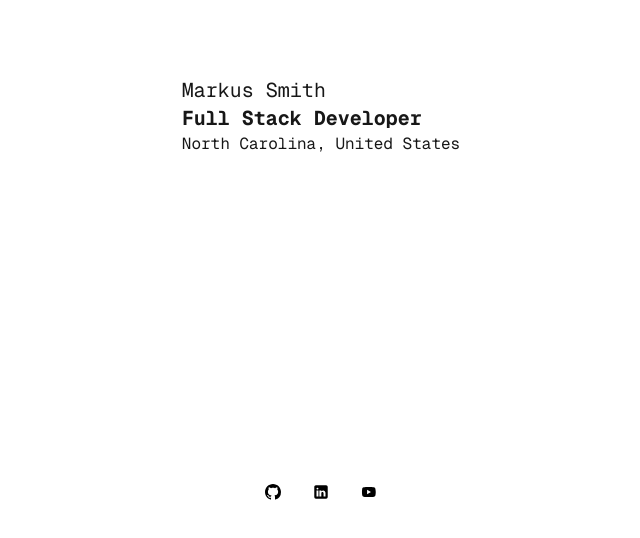
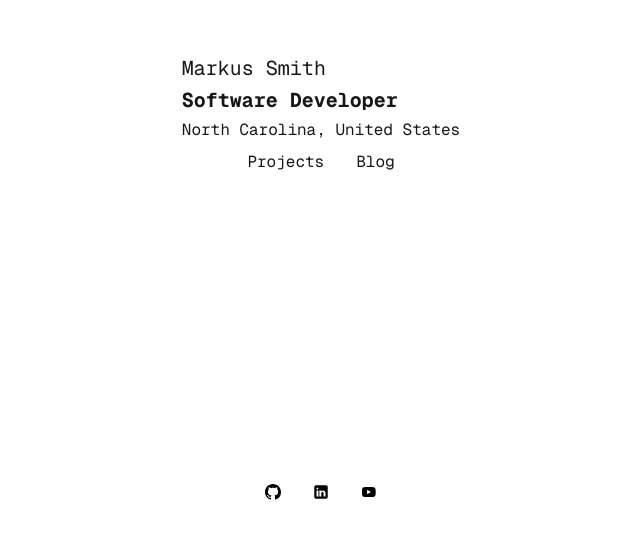
Before and after one commit to Kastenhal/Website, a Next.js app: page / in a window 1280 px wide. Shown: the part 252-790 px from the top of the page, without its empty margins (319-959 px from the left). Built offline with nearby package versions, Linux system fonts and the light colour scheme.

Commit message:
feat: add page navigation

```diff
--- a/app/page.tsx
+++ b/app/page.tsx
@@ -1,10 +1,12 @@
+import Link from 'next/link'
+
 import { RootContainer } from "@/components/root_container";
-import { Information, Name, Title, Location } from "@/components/information";
+import { Information, Name, Title, Location, Pages } from "@/components/information";
 import { Footer, ExternalNavigator } from "@/components/footer";
 
 const personal_information = {
   name: "Markus Smith",
-  title: "Full Stack Developer",
+  title: "Software Developer",
   location: "North Carolina, United States"
 }
 
@@ -24,7 +26,7 @@ const youtube = {
   icon: "/youtube.svg"
 }
 
-export default function Home() {
+export default function Page() {
   return (
     <>
       <RootContainer>
@@ -32,6 +34,10 @@ export default function Home() {
           <Name>{personal_information.name}</Name>
           <Title>{personal_information.title}</Title>
           <Location>{personal_information.location}</Location>
+          <Pages>
+            <Link className="hover:underline" href="/projects">Projects</Link>
+            <Link className="hover:underline" href="/blog">Blog</Link>
+          </Pages>
         </Information>
         <Footer>
           <ExternalNavigator href={github.link} icon={github.icon}></ExternalNavigator>
--- a/components/information.tsx
+++ b/components/information.tsx
@@ -1,6 +1,8 @@
+import React from "react";
+
 export function Information({children}: {children: React.ReactNode}) {
     return(
-        <div className="grow place-content-center">
+        <div className="flex flex-col grow place-content-center gap-1">
             {children}
         </div>
     );
@@ -29,3 +31,11 @@ export function Location({children}: {children: React.ReactNode}) {
         </div>
     );
 }
+
+export function Pages({children}: {children: React.ReactNode}) {
+    return(
+        <div className="flex flex-row gap-8 min-h-8 place-content-center place-items-center">
+            {children}
+        </div>
+    )
+}
```
Also changed, not shown: app/blog/page.tsx (added, +7 -0 lines), app/projects/page.tsx (added, +7 -0 lines).
